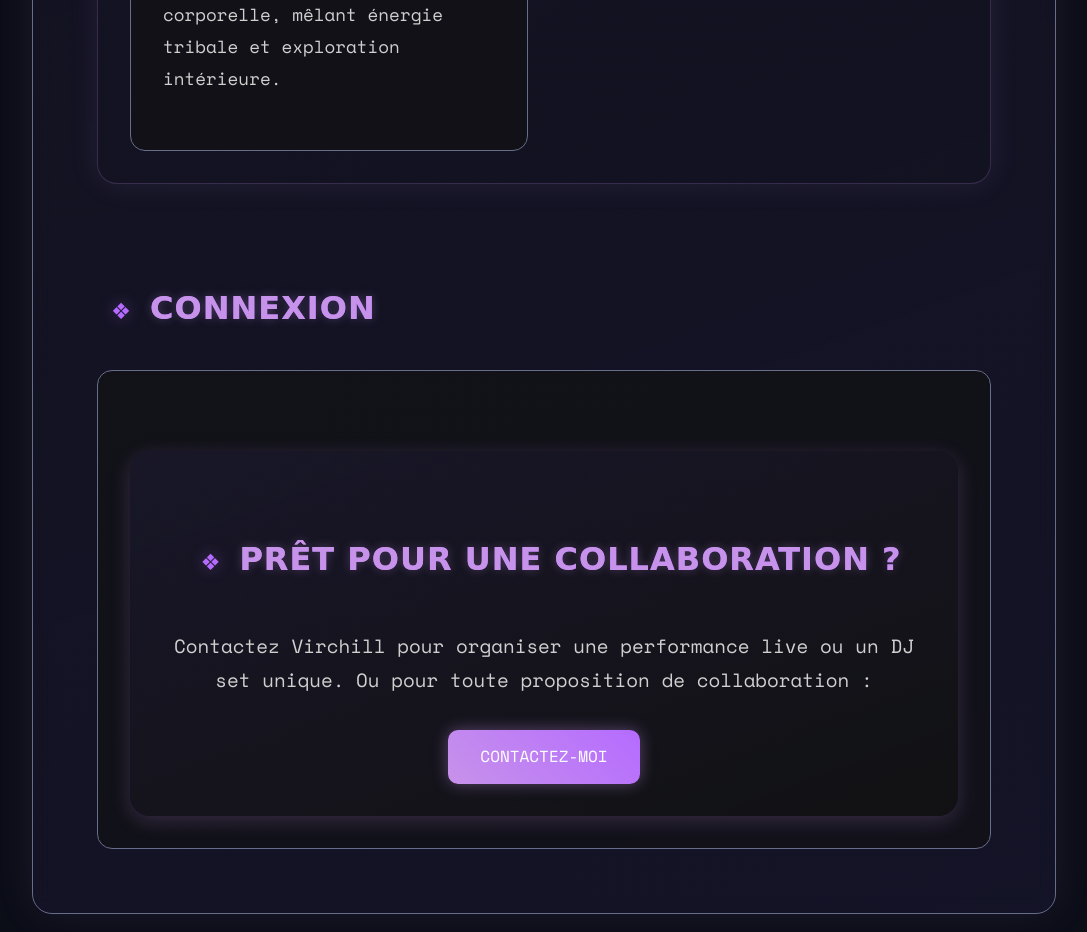
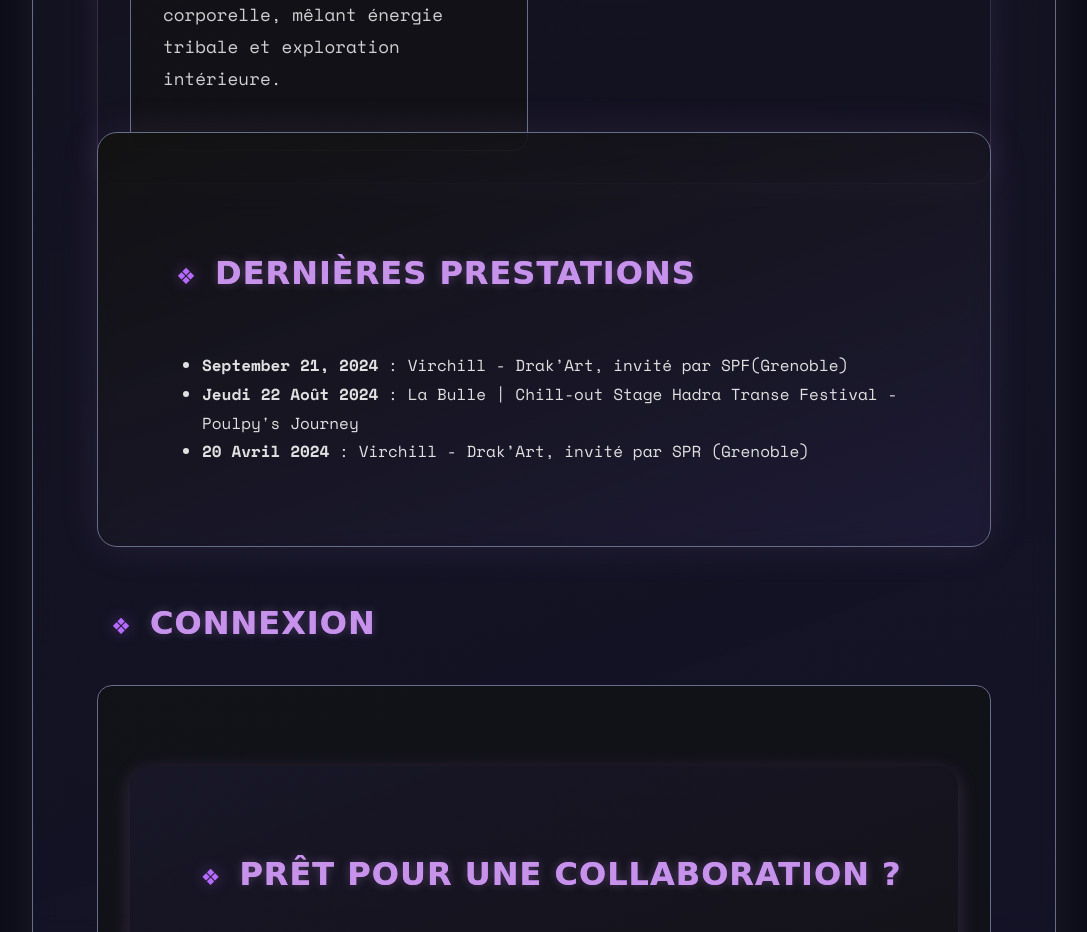
Before and after one commit to AlphonseP/Virchill, a plain HTML site: page index.html in a window 1280 px wide. Shown: the part 4440-5372 px from the top of the page, without its empty margins (96-1183 px from the left). Drawn offline with nearby package versions, Linux system fonts and the light colour scheme; a web font is replaced by a local one.

Commit message:
Update index.html

```diff
--- a/index.html
+++ b/index.html
@@ -763,6 +763,21 @@ Puisant son inspiration dans l’immensité de la culture psychédélique et son
         </div>
       </div>
 
+<div id="prestations" class="bio-section">
+    <h2>Dernières Prestations</h2>
+    <ul class="performance-list">
+	        <li>
+            <strong>September 21, 2024</strong> : Virchill - Drak’Art, invité par SPF(Grenoble)
+        </li>
+        <li>
+            <strong>Jeudi 22 Août 2024</strong> : La Bulle | Chill-out Stage Hadra Transe Festival - Poulpy's Journey
+        </li>
+		        <li>
+            <strong>20 Avril 2024</strong> : Virchill - Drak’Art, invité par SPR (Grenoble)
+        </li>
+    </ul>
+</div>
+
       <h2 id="connexion">Connexion</h2>
 <div class="card connexion">
 	<div class="cta">
```
